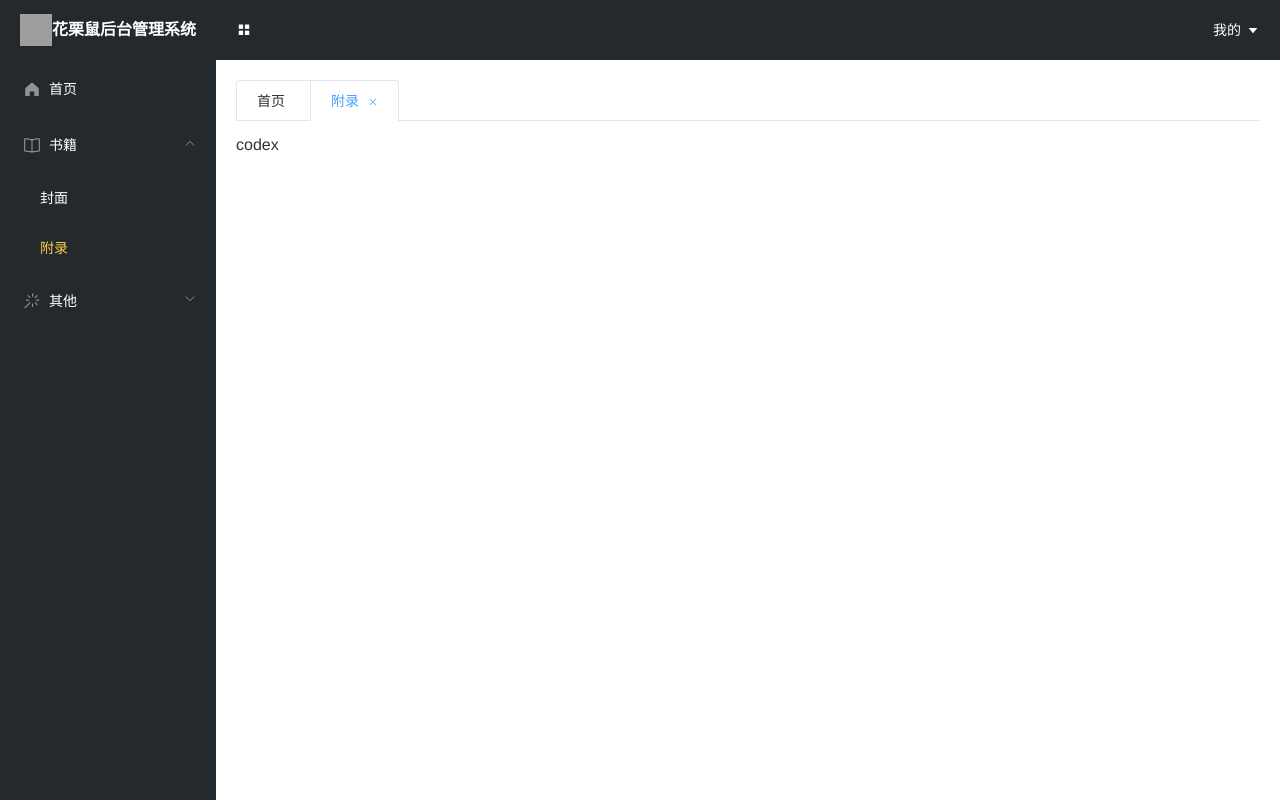
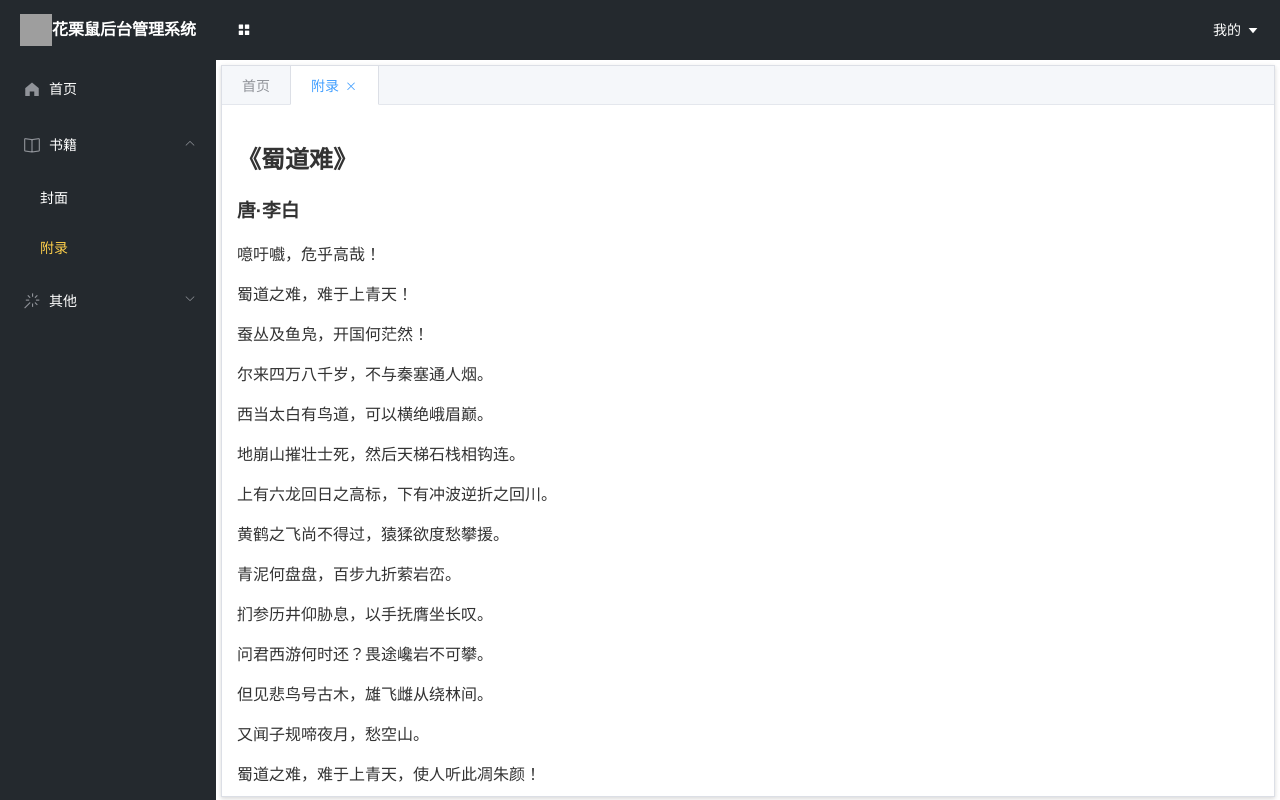
Before and after one commit to goozyshi/vnode-demo, a Vue app: page /codex in a window 1280 px wide. Built offline with nearby package versions, Linux system fonts and the light colour scheme; grey boxes are pictures that could not be loaded.

Commit message:
style： tab标签页自适应一屏展示，内容超出滚动

```diff
--- a/src/App.vue
+++ b/src/App.vue
@@ -22,33 +22,12 @@ html, body {
   justify-content: center;
   align-items: center;
 }
-
-.el-submenu [class^=fa] {
-  vertical-align: baseline;
-  margin-right: 10px;
+::-webkit-scrollbar, ::-webkit-scrollbar-thumb {
+  width: 10px;
+  height: 10px;
+  border-radius: 8px;
 }
-
-.el-menu-item [class^=fa] {
-  vertical-align: baseline;
-  margin-right: 10px;
-}
-
-.toolbar {
-  background: #f2f2f2;
-  padding: 10px;
-  margin: 10px 0;
-.el-form-item {
-  margin-bottom: 10px;
-}
-}
-
-.fade-enter-active,
-.fade-leave-active {
-  transition: all 0.2s ease;
-}
-
-.fade-enter,
-.fade-leave-active {
-  opacity: 0;
+::-webkit-scrollbar-thumb {
+  background-color: #dfe6eb;
 }
 </style>
--- a/src/components/commonHeader.vue
+++ b/src/components/commonHeader.vue
@@ -2,8 +2,9 @@
   <header>
     <div class="l-content">
       <el-button type="text" icon="el-icon-menu" @click="triggerCollapse" style="color: #fff"></el-button>
-      <!-- <el-breadcrumb style="display: inline-block; color: #fff; margin-left: 20px" separator="/">
+      <!-- <el-breadcrumb style="display: inline-block; margin-left: 20px" separator-class="el-icon-arrow-right">
         <el-breadcrumb-item :to="{ path: '/' }">首页</el-breadcrumb-item>
+        <el-breadcrumb-item :to="currentIndex">封面</el-breadcrumb-item>
       </el-breadcrumb> -->
     </div>
     <div class="r-content">
@@ -25,6 +26,9 @@ export default {
   computed: {
     isCollapse () {
       return this.$store.state.isCollapse
+    },
+    currentIndex () {
+      return this.$store.state.tab.currentIndex
     }
   },
   data () {
@@ -35,7 +39,6 @@ export default {
       this.$store.commit('collapse-menu')
     },
     logOut () {
-      this.$store.commit('clear-tab')
       this.$router.push('/login')
     }
   }
--- a/src/components/commonMenu.vue
+++ b/src/components/commonMenu.vue
@@ -8,6 +8,7 @@
     background-color="#24292e"
     text-color="#fff"
     active-text-color="#ffd04b"
+    :collapse-transition="false"
   >
     <div class="menu-title">
       <img class="logo" src="https://img.icons8.com/color/96/000000/avengers.png"/>
@@ -93,11 +94,14 @@ export default {
 }
 </script>
 <style lang="scss" scoped>
+.el-menu-vertical-demo {
+  width: 200px;
+  height: 100vh
+}
 .el-menu {
   border: none;
   .menu-title {
     display: flex;
-    justify-content: flex-start;
     align-items: center;
     color: #fff;
     height: 60px;
@@ -110,8 +114,4 @@ export default {
     }
   }
 }
-.el-menu-vertical-demo:not(.el-menu--collapse) {
-  width: 200px;
-  min-height: 400px;
-}
 </style>
--- a/src/components/commonTab.vue
+++ b/src/components/commonTabView.vue
@@ -1,13 +1,14 @@
 <template>
-  <div>
+  <div style="height: 100%;">
     <el-tabs v-if="visitedTabs.length"
+      class="content-wrap"
       v-model="currentIndex"
-      type="card"
-      closable
+      type="border-card"
       @tab-click="tabClick"
       @tab-remove="tabRemove"
       >
       <el-tab-pane v-for="item in visitedTabs"
+        :closable="item.route !== '/'"
         :key="item.route"
         :label="item.name"
         :name="item.route"
@@ -18,6 +19,7 @@
   </div>
 </template>
 <script>
+// TODO: 切换tab时存在多次请求
 export default {
   watch: {
     '$route' (to) {
@@ -40,6 +42,7 @@ export default {
       return this.$store.state.isCollapse
     },
     visitedTabs () {
+      console.log(this.$store.state.tab.visitedTabs)
       return this.$store.state.tab.visitedTabs
     },
     currentIndex: {
@@ -80,5 +83,13 @@ export default {
 }
 </script>
 <style lang="scss" scoped>
-
+  .content-wrap {
+    height: 100%;
+    padding: 0;
+    overflow: hidden;
+    /deep/ .el-tabs__content {
+      overflow: scroll;
+      height: 100%;
+    }
+  }
 </style>
--- a/src/config/url.js
+++ b/src/config/url.js
@@ -1,3 +1,3 @@
 export default {
-  getPoetry: 'https://v2.jinrishici.com/sentence'
+  getPoetry: 'https://v2.jinrishici.com/one.json'
 }
--- a/src/views/About.vue
+++ b/src/views/About.vue
@@ -4,7 +4,7 @@
     <h2>首页</h2>
     <ul>
       <li>✅ 可折叠菜单栏，自适应内容</li>
-      <li>vuex 实现路由 + tabs联动</li>
+      <li>✅ vuex 实现路由 + tabs联动</li>
       <li>头像上传</li>
     </ul>
     <h2>导入导出</h2>
--- a/src/views/Layout.vue
+++ b/src/views/Layout.vue
@@ -1,14 +1,14 @@
 <template>
-  <el-container >
-    <el-aside width="auto" style="overflow: hidden">
+  <el-container>
+    <el-aside width="auto">
       <common-menu></common-menu>
     </el-aside>
-    <div style="width: 100%">
-      <el-header style="background-color: #24292e">
+    <div class="app-main">
+      <el-header class="app-header">
         <common-header></common-header>
       </el-header>
-      <el-main>
-        <common-tab></common-tab>
+      <el-main class="app-wrap">
+        <common-tab-view></common-tab-view>
       </el-main>
     </div>
   </el-container>
@@ -16,10 +16,10 @@
 <script>
 import commonMenu from '@/components/commonMenu'
 import commonHeader from '@/components/commonHeader'
-import commonTab from '@/components/commonTab'
+import commonTabView from '@/components/commonTabView'
 
 export default {
-  components: { commonMenu, commonHeader, commonTab },
+  components: { commonMenu, commonHeader, commonTabView },
   data () {
     return {
     }
@@ -27,8 +27,17 @@ export default {
 }
 </script>
 <style lang="scss" scoped>
-  .el-menu-vertical-demo {
-    width: 200px;
+  .app-main {
+    display: flex;
+    flex: 1;
+    flex-shrink: 0;
+    flex-direction: column;
     height: 100vh;
+    .app-header {
+      background-color: #24292e;
+    }
+    .app-wrap {
+      padding: 5px;
+    }
   }
 </style>
--- a/src/views/Login.vue
+++ b/src/views/Login.vue
@@ -42,6 +42,9 @@ export default {
       }
     }
   },
+  mounted () {
+    this.$store.commit('clear-tab')
+  },
   methods: {
     handleLogin () {
       const { userName, password } = this.userData
--- a/src/views/book/codex.vue
+++ b/src/views/book/codex.vue
@@ -1,6 +1,31 @@
 <template>
   <div>
-    codex
+    <h1>《蜀道难》</h1>
+    <h3>唐·李白</h3>
+    <p>噫吁嚱，危乎高哉！</p>
+    <p>蜀道之难，难于上青天！</p>
+    <p>蚕丛及鱼凫，开国何茫然！</p>
+    <p>尔来四万八千岁，不与秦塞通人烟。</p>
+    <p>西当太白有鸟道，可以横绝峨眉巅。</p>
+    <p>地崩山摧壮士死，然后天梯石栈相钩连。</p>
+    <p>上有六龙回日之高标，下有冲波逆折之回川。</p>
+    <p>黄鹤之飞尚不得过，猿猱欲度愁攀援。</p>
+    <p>青泥何盘盘，百步九折萦岩峦。</p>
+    <p>扪参历井仰胁息，以手抚膺坐长叹。</p>
+
+    <p>问君西游何时还？畏途巉岩不可攀。</p>
+    <p>但见悲鸟号古木，雄飞雌从绕林间。</p>
+    <p>又闻子规啼夜月，愁空山。</p>
+    <p>蜀道之难，难于上青天，使人听此凋朱颜！</p>
+    <p>连峰去天不盈尺，枯松倒挂倚绝壁。</p>
+    <p>飞湍瀑流争喧豗，砯崖转石万壑雷。</p>
+    <p>其险也如此，嗟尔远道之人胡为乎来哉！</p>
+
+    <p>剑阁峥嵘而崔嵬，一夫当关，万夫莫开。</p>
+    <p>所守或匪亲，化为狼与豺。</p>
+    <p>朝避猛虎，夕避长蛇，磨牙吮血，杀人如麻。</p>
+    <p>锦城虽云乐，不如早还家。</p>
+    <p>蜀道之难，难于上青天，侧身西望长咨嗟！</p>
   </div>
 </template>
 
```
Also changed, not shown: src/assets/logo.png.
